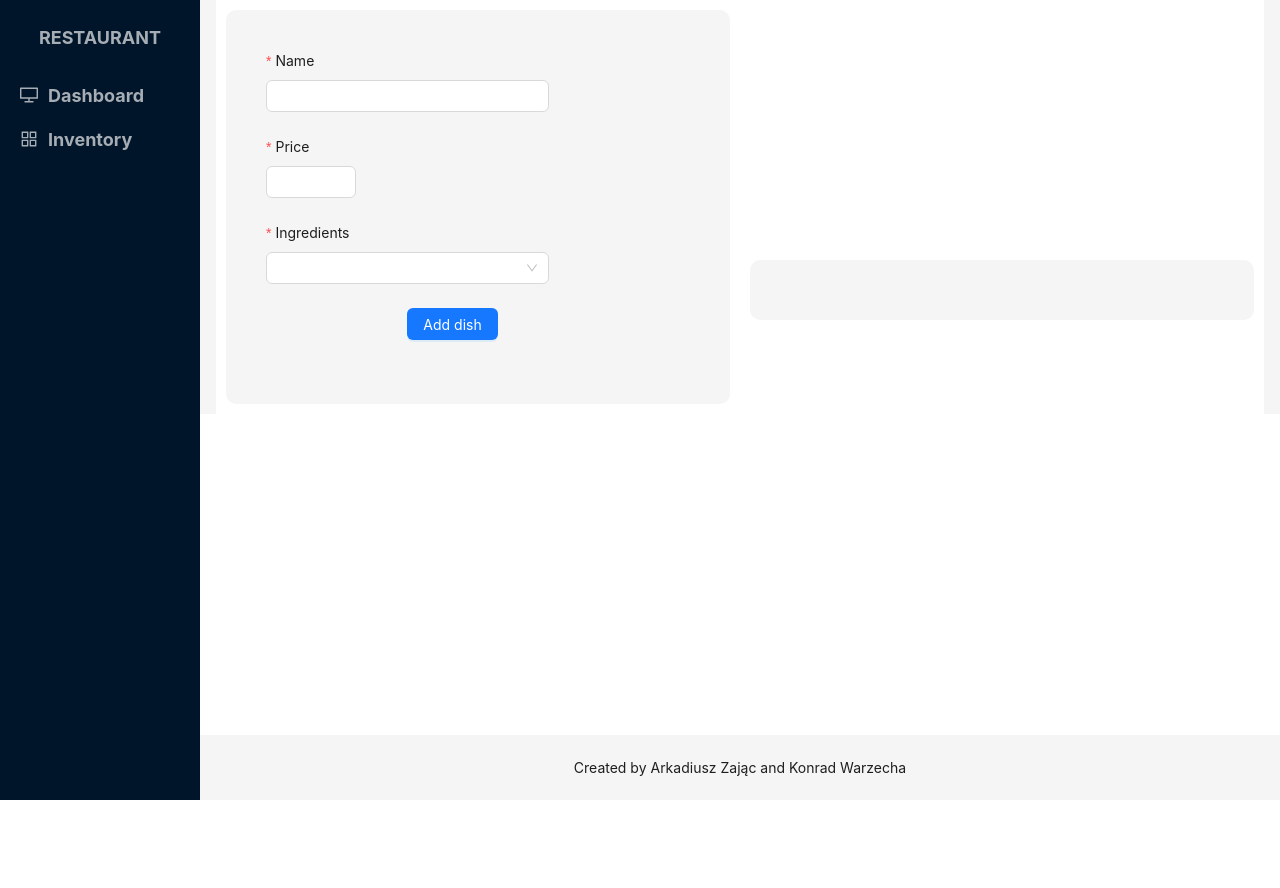
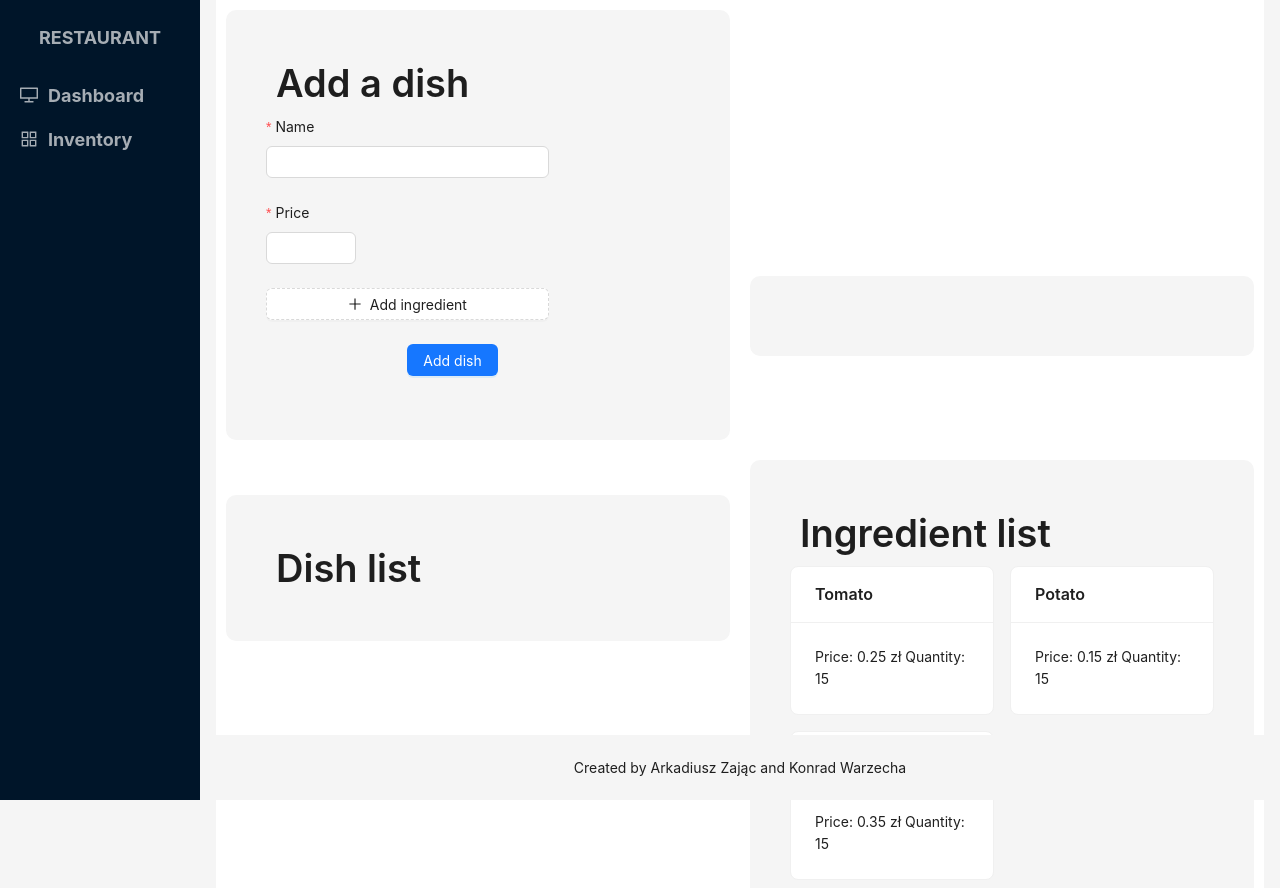
Before and after one commit to Konrad44444/DBMS-Course-Projects, a React (Create React App) app in the folder restaurant-frontend/: page /inventory in a window 1280 px wide. Shown: the top 888 px of the page. Before the commit the page ends 800 px from the top, so only its background shows below. Built offline with nearby package versions, Linux system fonts and the light colour scheme.

Commit message:
dish and ingredient form

```diff
--- a/restaurant-frontend/src/components/Inventory.tsx
+++ b/restaurant-frontend/src/components/Inventory.tsx
@@ -1,28 +1,33 @@
-import { Button, Form, FormProps, Input, InputNumber, Select } from "antd";
+import { MinusCircleOutlined, PlusOutlined } from "@ant-design/icons";
+import { Button, Form, FormProps, Input, InputNumber, Select, Space, Typography } from "antd";
+import Card from "antd/es/card";
+import List from "antd/es/list";
 
 type Ingredient = {
+    id?: number;
     name?: string;
     price?: number;
     quantity?: number;
 };
 
 const ingredients: Ingredient[] = [
-    {name: "Tomato", price: 0.25, quantity: 15},
-    {name: "Potato", price: 0.15, quantity: 15},
-    {name: "Cucumber", price: 0.35, quantity: 15}
+    {id: 1, name: "Tomato", price: 0.25, quantity: 15},
+    {id: 2, name: "Potato", price: 0.15, quantity: 15},
+    {id: 3, name: "Cucumber", price: 0.35, quantity: 15}
 ]
 
 type Dish = {
+    id?: number;
     name?: string;
     price?: number;
     ingredients?: number[];
 }
 
-const onFinishDish: FormProps<Dish>["onFinish"] = (values) => {
+const onFinishDish: FormProps<Dish>["onFinish"] = (values: any) => {
     console.log('Success:', values);
   };
 
-  const onFinishFailedDish: FormProps<Dish>["onFinishFailed"] = (errorInfo) => {
+  const onFinishFailedDish: FormProps<Dish>["onFinishFailed"] = (errorInfo: any) => {
     console.log('Failed:', errorInfo);
   };
 
@@ -33,20 +38,21 @@ function Inventory() {
                         padding: '40px', borderRadius: '10px', background: 'whitesmoke',
                         margin: '10px'}}>
 
-
+                <Typography.Title style={{ margin: '10px' }}>
+                    Add a dish
+                </Typography.Title>
 
                 <Form
                     name="dish"
                     layout="vertical"
-                    labelCol={{ span: 8 }}
+                    labelCol={{ span: 16 }}
                     wrapperCol={{ span: 16 }}
-                    style={{ maxWidth: 600 }}
                     initialValues={{ remember: true }}
                     onFinish={onFinishDish}
                     onFinishFailed={onFinishFailedDish}
                     autoComplete="yes"
                 >
-                    <Form.Item<Dish>
+                    <Form.Item
                     label="Name"
                     name="name"
                     rules={[{ required: true, message: 'Please input dish name!' }]}
@@ -54,21 +60,49 @@ function Inventory() {
                         <Input />
                     </Form.Item>
 
-                    <Form.Item<Dish>
+                    <Form.Item
                     label="Price"
                     name="price"
-                    rules={[{ required: true, min: 0.01, message: 'Please input price bigger than 0.01!' }]}
+                    rules={[{ required: true, message: 'Please input price bigger than 0.01!' }]}
                     >
                         <InputNumber />
                     </Form.Item>
 
-                    <Form.Item<Dish> label="Ingredients" name="ingredients" rules={[{ required: true, message: 'Please choose ingredients!' }]}>
-                        <Select>
-                            {ingredients.map((ingredient) => (
-                                <Select.Option value={ingredient.name}>{ingredient.name} | {ingredient.price} zł</Select.Option>
+                    <Form.List name="ingredients">
+                        {(fields: { [x: string]: any; key: any; name: any; }[], { add, remove }: any) => (
+                            <>
+                            {fields.map(({ key, name, ...restField }) => (
+                            <Space key={key} style={{ display: 'flex', marginBottom: 8 }} align="baseline">
+                                <Form.Item label='Ingredient'
+                                    {...restField}
+                                    name={[name, 'ingredients']}
+                                    rules={[{ required: true, message: 'Missing ingredient' }]}
+                                >
+                                    <Select
+                                    style={{width: '175px'}}>
+                                        {ingredients.map((ingredient) => (
+                                            <Select.Option value={ingredient.id}>{ingredient.name}</Select.Option>
+                                    ))}
+                                    </Select>
+                                </Form.Item>
+                                 <Form.Item label='Quantity'
+                                    {...restField}
+                                    name={[name, 'quantity']}
+                                    rules={[{ required: true, message: 'Missing quantity' }]}
+                                >
+                                    <InputNumber />
+                                </Form.Item>
+                                <MinusCircleOutlined onClick={() => remove(name)} />
+                            </Space>
                             ))}
-                        </Select>
-                    </Form.Item>
+                        <Form.Item>
+                            <Button type="dashed" onClick={() => add()} block icon={<PlusOutlined />}>
+                             Add ingredient
+                            </Button>
+                        </Form.Item>
+                        </>
+                    )}
+                    </Form.List>
 
                     <Form.Item wrapperCol={{ offset: 8, span: 16 }}>
                         <Button type="primary" htmlType="submit">
@@ -80,12 +114,46 @@ function Inventory() {
             </div>
 
             <div style={{width: 'calc(50% - 20px)', display: 'inline-block',
-                        paddingTop: '40px', borderRadius: '10px', background: 'whitesmoke',
-                        margin: '10px', paddingBottom: '20px'}}>
+                        padding: '40px', borderRadius: '10px', background: 'whitesmoke',
+                        margin: '10px'}}>
 
 
 
             </div>
+
+            <div style={{width: 'calc(50% - 20px)', display: 'inline-block',
+                        padding: '40px', borderRadius: '10px', background: 'whitesmoke',
+                        margin: '10px'}}>
+
+                <Typography.Title style={{ margin: '10px' }}>
+                    Dish list
+                </Typography.Title>
+
+            </div>
+
+            <div style={{width: 'calc(50% - 20px)', display: 'inline-block',
+                        padding: '40px', borderRadius: '10px', background: 'whitesmoke',
+                        margin: '10px'}}>
+
+                <Typography.Title style={{ margin: '10px' }}>
+                    Ingredient list
+                </Typography.Title>
+
+                <List
+                    grid={{ gutter: 16, column: 2 }}
+                    dataSource={ingredients}
+                    renderItem={(item) => (
+                    <List.Item>
+                        <Card title={item.name}>
+                            Price: {item.price} zł
+                            Quantity: {item.quantity}
+                        </Card>
+                    </List.Item>
+                    )}
+                />
+
+            </div>
+
         </div>
     )
 }
```
Also changed, not shown: 1 other file (tests, documents, lock files or other folders).
